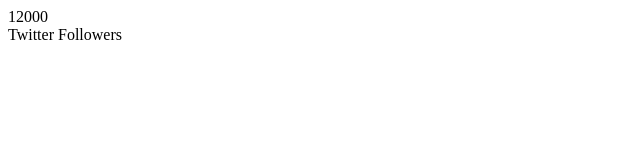
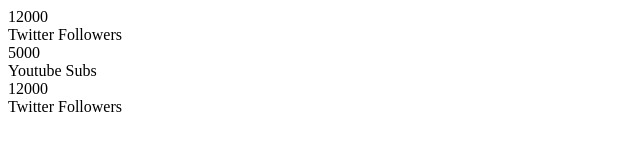
Before and after one commit to mmg489/incrementingCounter, a plain HTML site: page index.html in a window 1280 px wide. Shown: the whole page, without its empty margins (0-640 px from the left). Drawn offline with Linux system fonts and the light colour scheme.

Commit message:
youtube container added

```diff
--- a/index.html
+++ b/index.html
@@ -12,6 +12,16 @@
         <div class="counter" data-target="1200000">12000</div>
         <span>Twitter Followers</span>
        </div>
+       <div class="counter-container">
+        <i class="fab fa-youtube fa-3x"></i>
+        <div class="counter" data-target="50000">5000</div>
+        <span>Youtube Subs</span>
+       </div>
+       <div class="counter-container">
+        <i class="fab fa-twitter fa-3x"></i>
+        <div class="counter" data-target="1200000">12000</div>
+        <span>Twitter Followers</span>
+       </div>
        <script src="script.js"></script>
    </body>
 </html>
```
